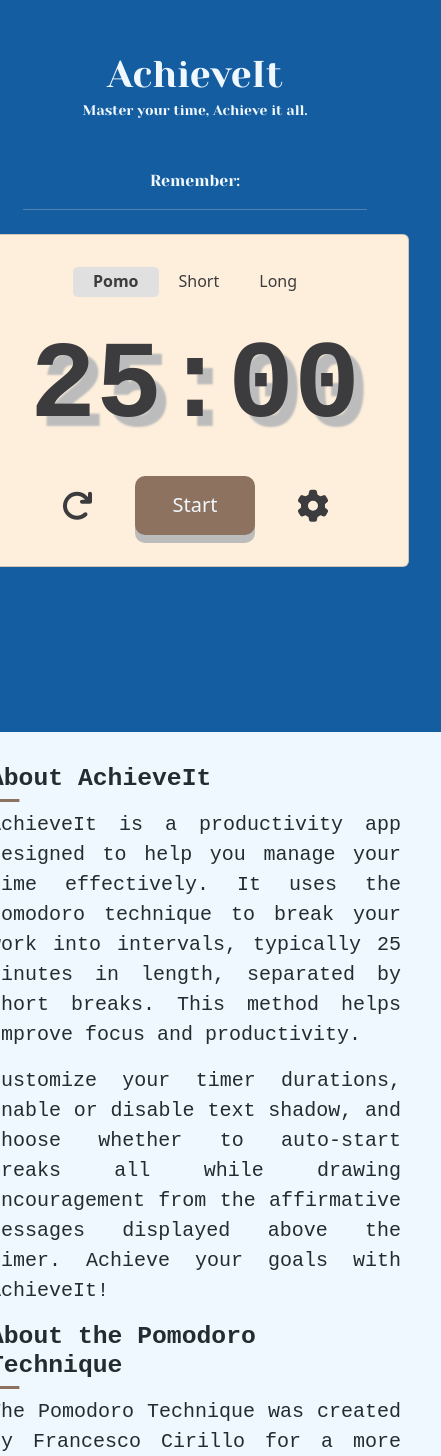
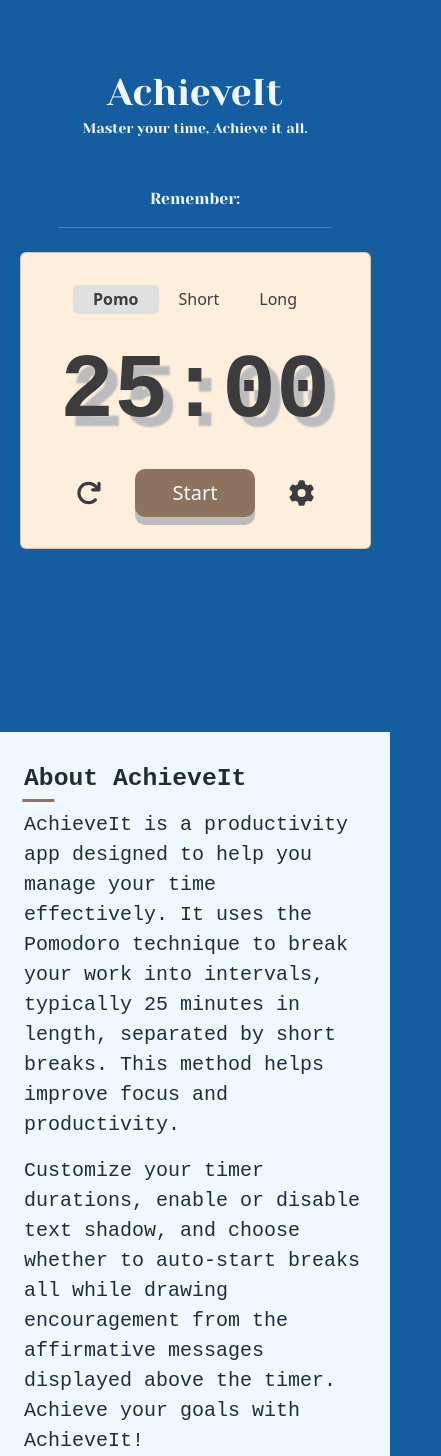
Before and after one commit to samuelodumu/AchieveIt, a React (Vite) app: page / in a window 390 px wide. Shown: the part 112-1568 px from the top of the page, 441 px wide, since content can reach past the window. Built offline with nearby package versions, Linux system fonts and the light colour scheme; no server answers.

Commit message:
removed text justify and reduced card width on smaller screens

```diff
--- a/src/components/Quotes.jsx
+++ b/src/components/Quotes.jsx
@@ -13,7 +13,7 @@ function Quotes() {
   }, []);
 
   return (
-    <div>
+    <div className='quote'>
       <p className='yeseva-one-regular'>Remember: {quote}</p>
     </div>
   );
--- a/src/components/Timer.jsx
+++ b/src/components/Timer.jsx
@@ -143,7 +143,7 @@ function Timer({
       <div
         style={{
           display: 'flex',
-          justifyContent: 'space-evenly',
+          justifyContent: 'center',
           padding: '15px 0'
         }}>
         <FontAwesomeIcon
--- a/src/index.css
+++ b/src/index.css
@@ -37,6 +37,14 @@ main hr {
   width: 70%;
   margin: 0;
   color: #feefdc;
+}
+
+.card {
+  background-color: #feefdc;
+  color: #3c3c3e;
+  width: 100%;
+  max-width: 500px;
+  margin: 0 auto;
 }
 
 button {
@@ -82,14 +90,6 @@ button:active {
   font-size: 120px;
   font-family: monospace;
   border-radius: 10px;
-}
-
-.card {
-  background-color: #feefdc;
-  color: #3c3c3e;
-  width: 100%;
-  max-width: 500px;
-  margin: 0 auto;
 }
 
 .icons {
@@ -152,7 +152,7 @@ input.bigger {
 .info-section {
   background-color: aliceblue;
   color: #212d30;
-  padding: 2rem;
+  padding: 2rem 1rem 1rem 1rem;
 }
 
 .info-section h2 {
@@ -242,8 +242,18 @@ footer small {
 }
 
 @media screen and (max-width: 450px) {
-  .outer-div {
-    padding: 0 2em;
+  .card {
+    width: 90vw;
+    padding: 1rem !important;
+  }
+  .time {
+    font-size: 90px !important;
+  }
+  button {
+    padding: 5px;
+  }
+  .icons {
+    font-size: 1.6em;
   }
   .info-section h2 {
     padding: 0 0.5rem;
@@ -252,7 +262,9 @@ footer small {
     transform: translateX(20%);
   }
   .info-section p {
-    text-align: justify;
+    padding: 0 0.5rem;
+  }
+  footer small {
     padding: 0 0.5rem;
   }
 }
```
